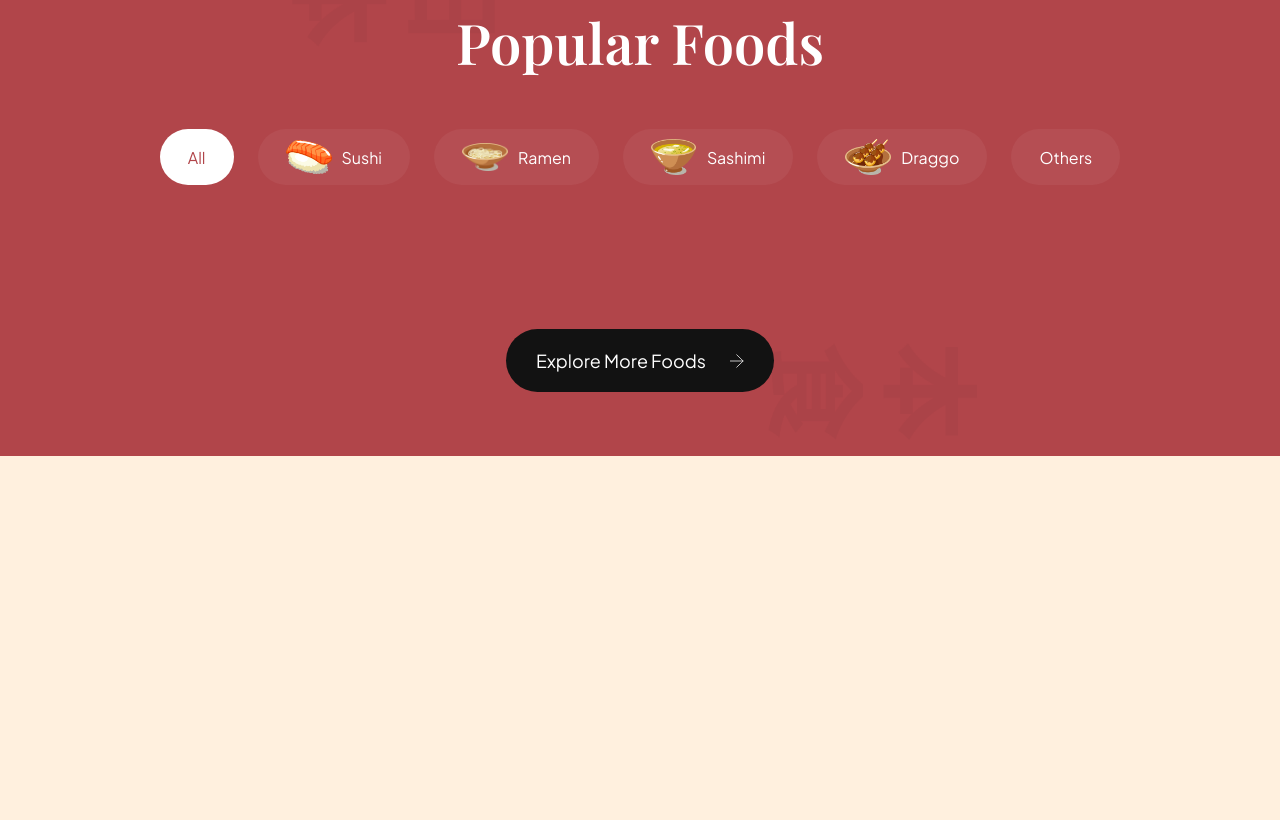
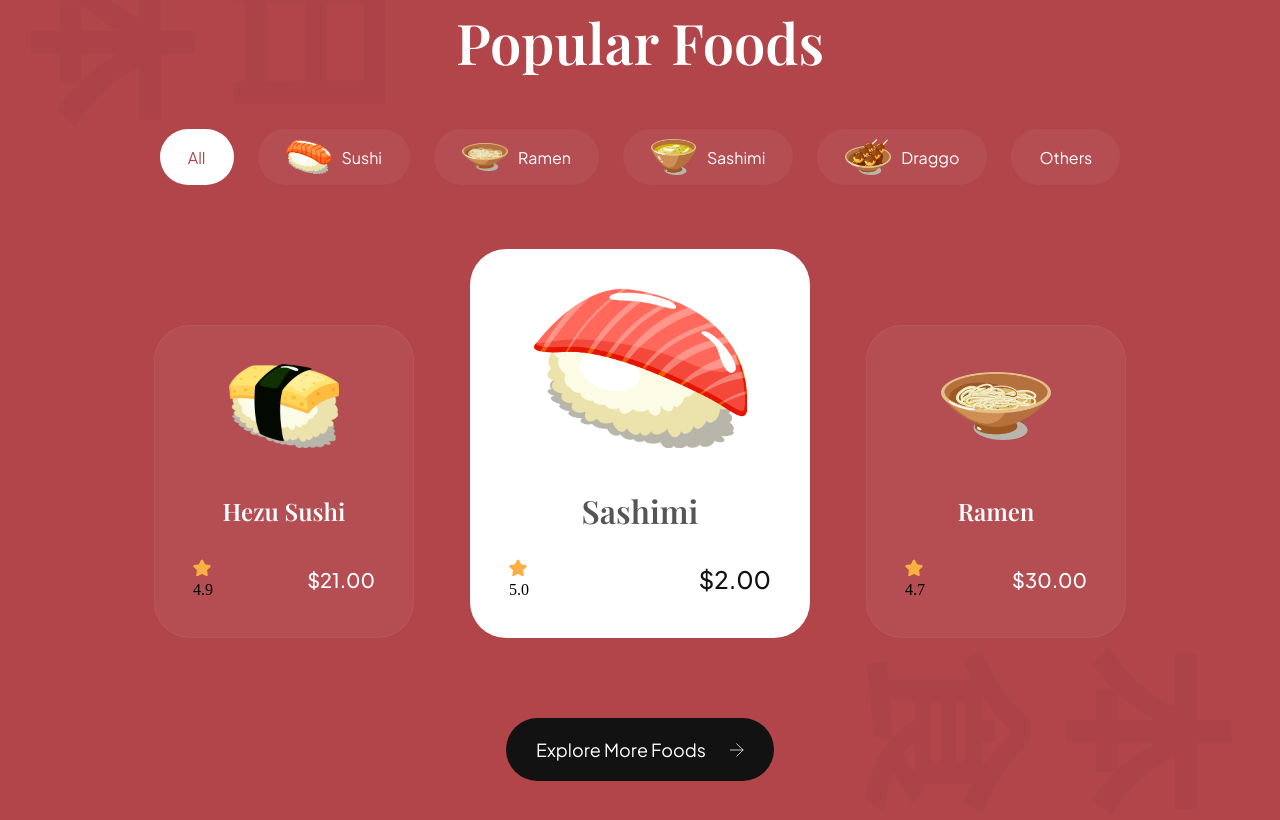
Before and after one commit to feisalkeli/sashimi-restaurant, a website built with Vite: page index.html in a window 1280 px wide. Shown: the part 1746-2566 px from the top of the page. Before the commit the page ends 2202 px from the top, so only its background shows below. Built offline with nearby package versions, Linux system fonts and the light colour scheme.

Commit message:
create animations popular foods

```diff
--- a/css/sections/popular.css
+++ b/css/sections/popular.css
@@ -97,3 +97,87 @@
   object-fit: contain;
   margin-left: 21px;
 }
+.popular-foods__card {
+  padding: 38px;
+  min-width: 260px;
+  height: fit-content;
+
+  display: flex;
+  align-items: center;
+  flex-direction: column;
+
+  border-radius: 36px;
+  background: rgba(255, 255, 255, 0.05);
+  border: 1px solid rgba(255, 255, 255, 0.05);
+}
+
+.popular-foods__card-image {
+  width: 110px;
+  height: 84px;
+  object-fit: contain;
+}
+
+.popular-foods__card-title {
+  margin-top: 47px;
+  font-weight: 600;
+  font-size: 24px;
+  line-height: 32px;
+  font-family: var(--playfair-display);
+  color: #fff;
+  text-align: center;
+}
+
+.popular-foods__card-details {
+  width: 100%;
+  margin-top: 32px;
+}
+.popular-foods__card-rating {
+  display: flex;
+  align-items: center;
+  gap: 8px;
+}
+.popular-foods__card-rating img {
+  width: 24px;
+  height: 24px;
+  object-fit: contain;
+}
+.popular-foods__card-rating p {
+  font-size: 20px;
+  font-weight: 300;
+  font-family: var(--plus-jakarta-sans);
+  color: #fff;
+}
+.popular-foods__card-price {
+  font-size: 20px;
+  font-weight: 500;
+  font-family: var(--plus-jakarta-sans);
+  color: #fff;
+}
+.popular-foods__card.active-card {
+  background: #fff;
+  min-width: 340px;
+}
+.popular-foods__card.active-card .popular-foods__card-image {
+  width: 214px;
+  height: 160px;
+}
+
+.popular-foods__card.active-card .popular-foods__card-title {
+  color: var(--black-500);
+  font-size: 32px;
+}
+.popular-foods__card.active-card .popular-foods__card-rating img {
+  width: 32px;
+  height: 32px;
+}
+.popular-foods__card.active-card .popular-foods__card-price p {
+  font-size: 24px;
+  color: var(--gray-100);
+}
+.popular-foods__card.active-card .popular-foods__card-price {
+  font-size: 24px;
+  color: var(--secondary-color);
+}
+.popular-foods__card:hover {
+  cursor: pointer;
+}
--- a/index.html
+++ b/index.html
@@ -13,7 +13,7 @@
     <header>
       <nav class="header__nav">
         <div class="header__logo">
-          <h4>Sashimi exodus</h4>
+          <h4 data-aos="fade-down">Sashimi Groove</h4>
           <div class="header__logo-overlay"></div>
         </div>
         <ul class="header__menu">
@@ -43,13 +43,17 @@
     <!-- Hero Section -->
     <section class="hero">
       <div class="hero-image">
-        <img src="/sushi_assets/assets/sushi-1.png" alt="sushi" />
-        <h3>刺身</h3>
+        <img
+          src="/sushi_assets/assets/sushi-1.png"
+          alt="sushi"
+          data-aos="fade-up"
+        />
+        <h3 data-aos="fade-up">刺身</h3>
       </div>
 
       <div class="hero-image__overlay"></div>
       <div class="hero-content">
-        <div class="hero-content-info">
+        <div class="hero-content-info" data-aos="fade-left">
           <h1>Feel The Taste Of Japanese Food</h1>
           <p>
             Feel the taste of the most popular Japanese food from anywhere
@@ -64,7 +68,7 @@
           </div>
         </div>
         <div class="hero-content__testimonial">
-          <div class="hero-content__customer flex-center">
+          <div class="hero-content__customer flex-center" data-aos="fade-up">
             <h4>24<span>4k+</span></h4>
             <p>Happy Customers</p>
           </div>
@@ -118,7 +122,7 @@
     <!-- Popular Foods Section -->
 
     <section class="popular-foods" id="menu">
-      <h2 class="popular-foods__title">Popular Foods</h2>
+      <h2 class="popular-foods__title" data-aos="flip-up">Popular Foods</h2>
 
       <div class="popular-foods__filters sushi__hide-scrollbar">
         <button class="popular-foods__filter-btn active">All</button>
@@ -142,7 +146,56 @@
       </div>
 
       <!-- Explore Foods Section Cards -->
-      <div class="popular-foods__catalogue"></div>
+      <div class="popular-foods__catalogue" data-aos="fade-up">
+        <article class="popular-foods__card">
+          <img
+            class="popular-foods__card-image"
+            src="sushi_assets/assets/sushi-12.png"
+            alt="sushi-12"
+          />
+          <h4 class="popular-foods__card-title">Hezu Sushi</h4>
+
+          <div class="popular-foods__card-details flex-between">
+            <div class="popular-foods__card-ratings">
+              <img src="sushi_assets/assets/star.svg" alt="star" />
+              <p>4.9</p>
+            </div>
+            <p class="popular-foods__card-price">$21.00</p>
+          </div>
+        </article>
+        <article class="popular-foods__card active-card">
+          <img
+            class="popular-foods__card-image"
+            src="sushi_assets/assets/sushi-11.png"
+            alt="sushi-12"
+          />
+          <h4 class="popular-foods__card-title">Sashimi</h4>
+
+          <div class="popular-foods__card-details flex-between">
+            <div class="popular-foods__card-ratings">
+              <img src="sushi_assets/assets/star.svg" alt="star" />
+              <p>5.0</p>
+            </div>
+            <p class="popular-foods__card-price">$2.00</p>
+          </div>
+        </article>
+        <article class="popular-foods__card">
+          <img
+            class="popular-foods__card-image"
+            src="sushi_assets/assets/sushi-10.png"
+            alt="sushi-10"
+          />
+          <h4 class="popular-foods__card-title">Ramen</h4>
+
+          <div class="popular-foods__card-details flex-between">
+            <div class="popular-foods__card-ratings">
+              <img src="sushi_assets/assets/star.svg" alt="star" />
+              <p>4.7</p>
+            </div>
+            <p class="popular-foods__card-price">$30.00</p>
+          </div>
+        </article>
+      </div>
 
       <button class="popular-foods__button">
         Explore More Foods
```
